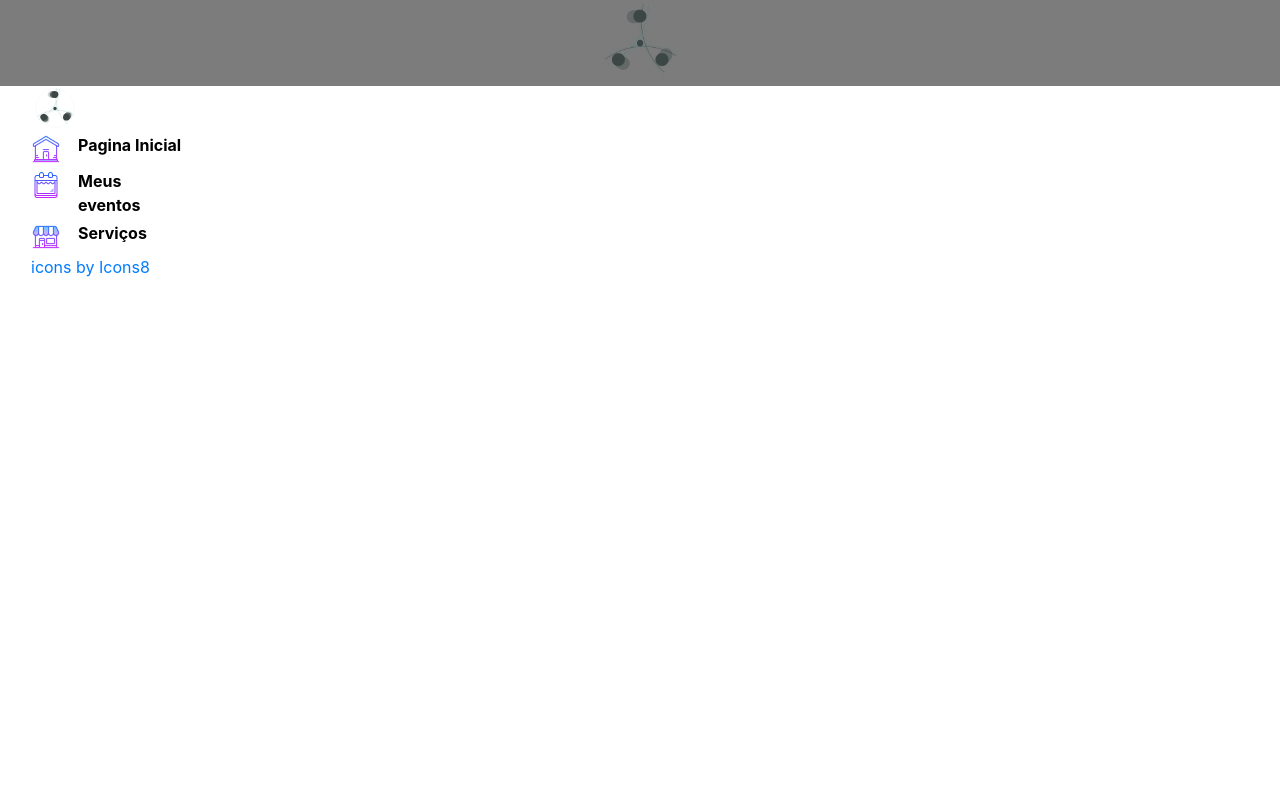
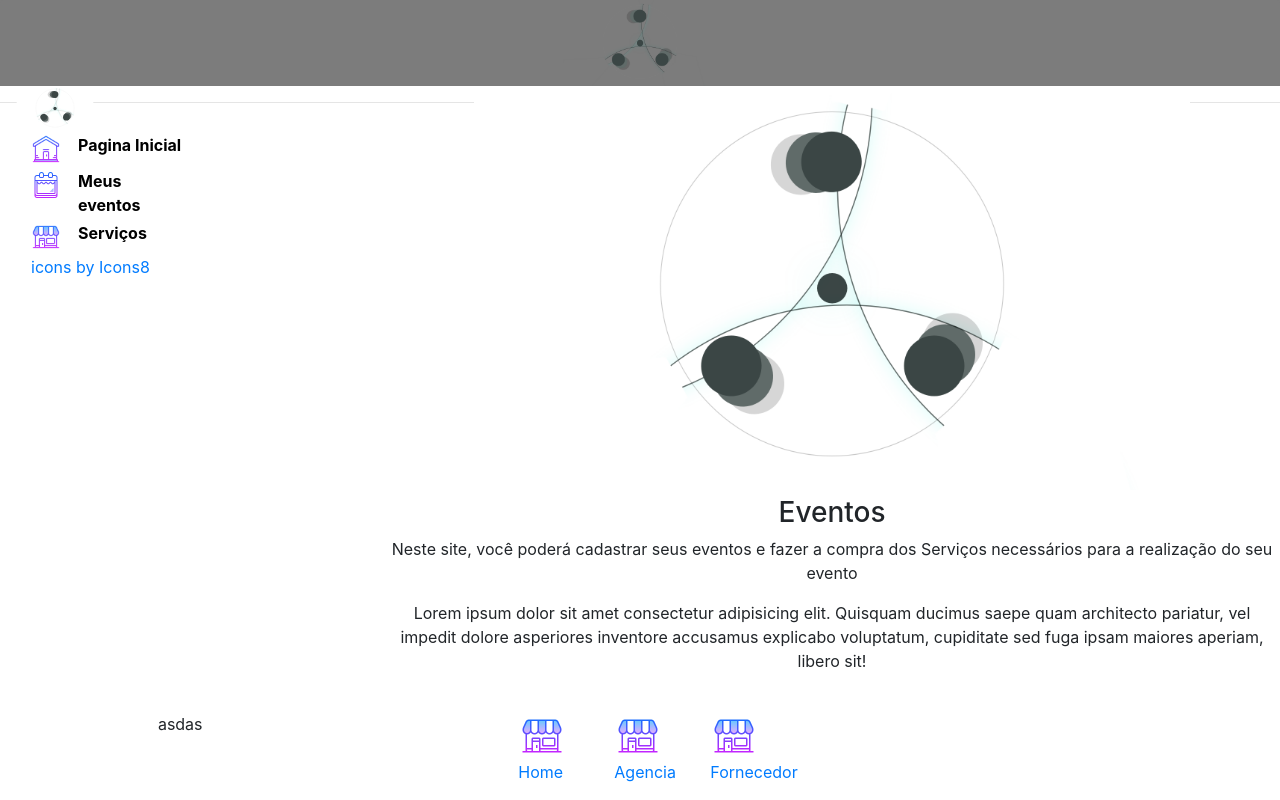
Before and after one commit to Birlinha/Projeto-Integrador05, a plain HTML site: page frontend/root/index.html in a window 1280 px wide. Drawn offline with nearby package versions, Linux system fonts and the light colour scheme.

Commit message:
basic footer

```diff
--- a/frontend/root/css/index.css
+++ b/frontend/root/css/index.css
@@ -1,3 +1,6 @@
+* {
+    box-sizing: border-box;
+}
 span {
     font-size: x-large;
     font-weight: 700;
@@ -16,6 +19,10 @@ header div div img {
 
 header div#navbar {
     width: auto;
+}
+
+footer div div img{
+    width: 50%;
 }
 
 
--- a/frontend/root/index.html
+++ b/frontend/root/index.html
@@ -21,35 +21,72 @@
             </div>
         </div>
     </header>
-    <main>
-        <div id="profile_card" class="col-2 d-flex flex-column">
+    <main style="width: 100%;">
+        <div id="profile_card" class="col-2 d-flex flex-column position-absolute" style="width: 20%;">
             <a href="index.html">
                 <div class="media" style="padding:0">
                     <img src="images/design_1920simp.svg" style="width: 5rem" class="border-right-0 rounded-circle"
-                        alt="profile picture">
+                        alt="profile picture"></img>
                 </div>
             </a>
             <a href="index.html" class="hoverer">
                 <div class="media" style="padding: 2px 15px;">
-                    <img src="images/home_icon.png" style="width: 2rem;" class="mr-3" alt="home">
+                    <img src="images/home_icon.png" style="width: 2rem;" class="mr-3" alt="home"></img>
                     <span style="font-size: 1rem;">Pagina Inicial</span>
                 </div>
             </a>
             <a href="index.html" class="hoverer">
                 <div class="media" style="padding: 2px 15px">
-                    <img src="images/event_icon.png" style="width: 2rem;" class="mr-3" alt="eventos">
+                    <img src="images/event_icon.png" style="width: 2rem;" class="mr-3" alt="eventos"></img>
                     <span style="font-size: 1rem;">Meus eventos</span>
                 </div>
             </a>
             <a href="index.html" class="hoverer">
                 <div class="media" style="padding: 2px 15px;">
-                    <img src="images/shop_icon.png" style="width: 2rem;" class="mr-3" alt="shop">
+                    <img src="images/shop_icon.png" style="width: 2rem;" class="mr-3" alt="shop"></img>
                     <span style="font-size: 1rem;">Serviços</span>
                 </div>
             </a>
             <a class="ml-3" target="_blank" href="https://icons8.com">icons by Icons8</a>
         </div>
+        <section id="page_content" class="position-absolute" style="left: 30%;width:70%">
+            <div class="media d-inline-flex justify-content-center" style="width: 100%;">
+                <img src="images/design_1920_simp .png" style="width:80%" alt="">
+            </div>
+            <div class="text-center">
+                <h3>Eventos</h3>
+                <p>Neste site, você poderá cadastrar seus eventos e fazer a compra dos Serviços necessários para a realização do seu evento</p>
+                <p>Lorem ipsum dolor sit amet consectetur adipisicing elit. Quisquam ducimus saepe quam architecto pariatur, vel impedit dolore asperiores inventore accusamus explicabo voluptatum, cupiditate sed fuga ipsam maiores aperiam, libero sit!</p>
+            </div>
+        </section>
     </main>
+    <hr>
+    <footer class="position-fixed fixed-bottom d-flex justify-content-around">
+        <div class="">
+            <p>asdas</p>
+        </div>
+        <div class="d-flex justify-content-center ">
+            <div class="media flex-column justify-content-center">
+                <a href="index.html">
+                    <img src="images/shop_icon.png" alt="">
+                    <p>Home</p>
+                </a>
+            </div>
+            <div class="media flex-column">
+                <a href="pages/agencia.html">
+                    <img src="images/shop_icon.png" alt="">
+                    <p>Agencia</p>
+                </a>
+            </div>
+            <div class="media flex-column">
+                <a href="pages/fornecedor.html">
+                    <img src="images/shop_icon.png" alt="">
+                    <p>Fornecedor</p>
+                </a>
+            </div>
+        </div>
+        <div></div>
+    </footer>
 </body>
 
 </html>
```
Also changed, not shown: frontend/root/pages/agencia.html (+65 -0 lines).
